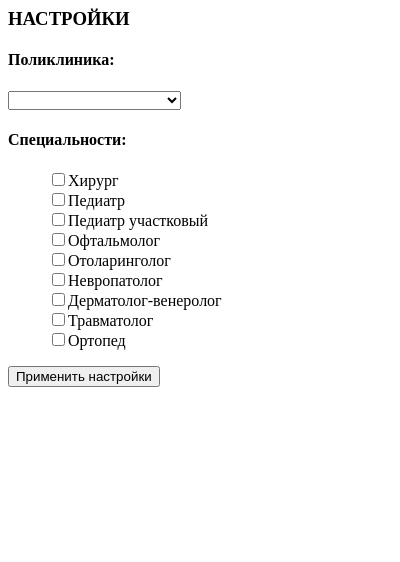
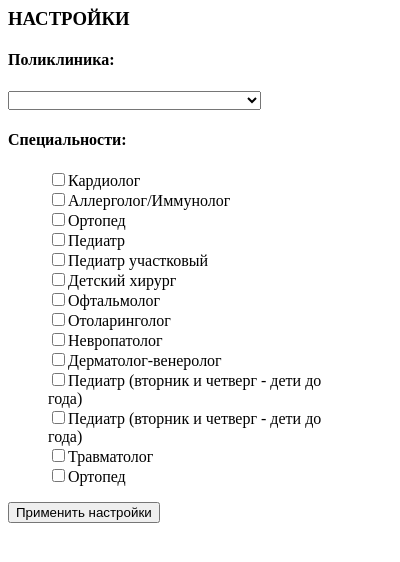
Before and after one commit to janson-git/extChSamZap, a browser extension: page popup.html in a window 400 px wide. Drawn offline with Linux system fonts and the light colour scheme.

Commit message:
Детская поликлиника 45 добавлена в список

```diff
--- a/collections.js
+++ b/collections.js
@@ -1,10 +1,145 @@
-// TODO: список врачей в специальности - задел на будущее, если нужно
-// TODO:   будет отслеживать конкретного врача
 var catalog = {
+	// СПЕЦИАЛЬНОСТИ ВРАЧЕЙ
+	"specialities": {
+		"4": {
+			"title": "Терапевт участковый",
+			"code": "4"
+		},
+		"9": {
+			"title": "Ревматолог",
+			"code": "9"
+		},
+		"10": {
+			"title": "Кардиолог",
+			"code": "10"
+		},
+		"16": {
+			"title": "Аллерголог/Иммунолог",
+			"code": "16"
+		},
+		"23": {
+			"title": "Хирург",
+			"code": "23"
+		},
+		"27": {
+			"title": "Ортопед",
+			"code": "27"
+		},
+		"28": {
+			"title": "Уролог",
+			"code": "28"
+		},
+		"35": {
+			"title": "Акушер-гинеколог",
+			"code": "35"
+		},
+		"37": {
+			"title": "Педиатр",
+			"code": "37"
+		},
+		"38": {
+			"title": "Педиатр участковый",
+			"code": "38"
+		},
+		"370": {
+			"title": "Педиатр",
+			"code": "370"
+		},
+		"380": {
+			"title": "Педиатр",
+			"code": "380"
+		},
+		"39": {
+			"title": "Детский хирург",
+			"code": "39"
+		},
+		"41": {
+			"title": "Офтальмолог",
+			"code": "41"
+		},
+		"42": {
+			"title": "Отоларинголог",
+			"code": "42"
+		},
+		"44": {
+			"title": "Невропатолог",
+			"code": "44"
+		},
+		"50": {
+			"title": "Дерматолог-венеролог",
+			"code": "50"
+		}
+	},
+
+	// ЛЕЧЕБНЫЕ УЧРЕЖДЕНИЯ
   "clinics" : {
+
+		"poly45": {
+			"url": "http://94.19.37.202:3075/cgi-bin/tcgi1.exe",
+			"title": "Городская детская поликлиника №45",
+			"specialities": { // 39-ДЕТСКИЙ ХИРУРГ;37-ПЕДИАТР;38-ПЕДИАТР УЧАСТ.;380-ПЕДИАТР(ВТОРНИК И ЧЕТВЕРГ-ДЕТИ ДО ГОДА);370-ПЕДИАТР(ВТОРНИК И ЧЕТВЕРГ-ДЕТИ ДО ГОДА);16-АЛЛЕРГОЛОГ/ИММ.;50-ДЕРМАТО-ВЕНЕРОЛ;10-КАРДИОЛОГ;44-НЕВРОПАТОЛОГ;27-ОРТОПЕД;42-ОТОЛАРИНГОЛОГ;41-ОФТАЛЬМОЛОГ
+				"10": {
+					"title": "Кардиолог",
+					"code": "10"
+				},
+				"16": {
+					"title": "Аллерголог/Иммунолог",
+					"code": "16"
+				},
+				"27": {
+					"title": "Ортопед",
+					"code": "27"
+				},
+				"37": {
+					"title": "Педиатр",
+					"code": "37"
+				},
+				"38": {
+					"title": "Педиатр участковый",
+					"code": "38"
+				},
+				"370": {
+					"title": "Педиатр (вторник и четверг - дети до года)",
+					"code": "370"
+				},
+				"380": {
+					"title": "Педиатр (вторник и четверг - дети до года)",
+					"code": "380"
+				},
+				"39": {
+					"title": "Детский хирург",
+					"code": "39"
+				},
+				"41": {
+					"title": "Офтальмолог",
+					"code": "41"
+				},
+				"42": {
+					"title": "Отоларинголог",
+					"code": "42"
+				},
+				"44": {
+					"title": "Невропатолог",
+					"code": "44"
+				},
+				"50": {
+					"title": "Дерматолог-венеролог",
+					"code": "50"
+				},
+				"850": {
+					"title": "Травматолог",
+					"code": "850"
+				},
+				"1000": {
+					"title": "Ортопед",
+					"code": "1000"
+				}
+			}
+		},
+
     "poly62": {
 			"url": "http://94.19.37.202:3078/cgi-bin/tcgi1.exe",
-      "title": "Детская поликлиника 62",
+      "title": "Городская детская поликлиника №62",
       "specialities": { // 37-ПЕДИАТР;38-ПЕДИАТР УЧАСТ.;50-ДЕРМАТО-ВЕНЕРОЛ;44-НЕВРОПАТОЛОГ;1000-ОРТОПЕД;42-ОТОЛАРИНГОЛОГ;41-ОФТАЛЬМОЛОГ;372-ПЕДИАТР комнаты здорового ребенка;850-ТРАВМАТОЛОГ;23-ХИРУРГ
 				"23": {
 					"title": "Хирург",
@@ -45,11 +180,6 @@ var catalog = {
 					"code": 50,
 					"doctors": []
 				},
-				// "372": {
-				// 	"title": "Педиатр комнаты здорового ребёнка",
-				// 	"code": 38,
-				// 	"doctors": []
-				// },
 				"850": {
 					"title": "Травматолог",
 					"code": 850,
--- a/popup.html
+++ b/popup.html
@@ -2,6 +2,10 @@
 <head>
   <meta charset="utf-8" content="text/html">
   <style>
+    #content {
+      width: 350px;
+      height: 400px;
+    }
     ul {
       list-style: none;
     }
@@ -10,7 +14,7 @@
 <body>
 <h3>НАСТРОЙКИ</h3>
 
-<div style="width: 300px; height: 400px">
+<div id="content">
   <h4>Поликлиника:</h4>
   <select id="clinic"></select>
 
```
